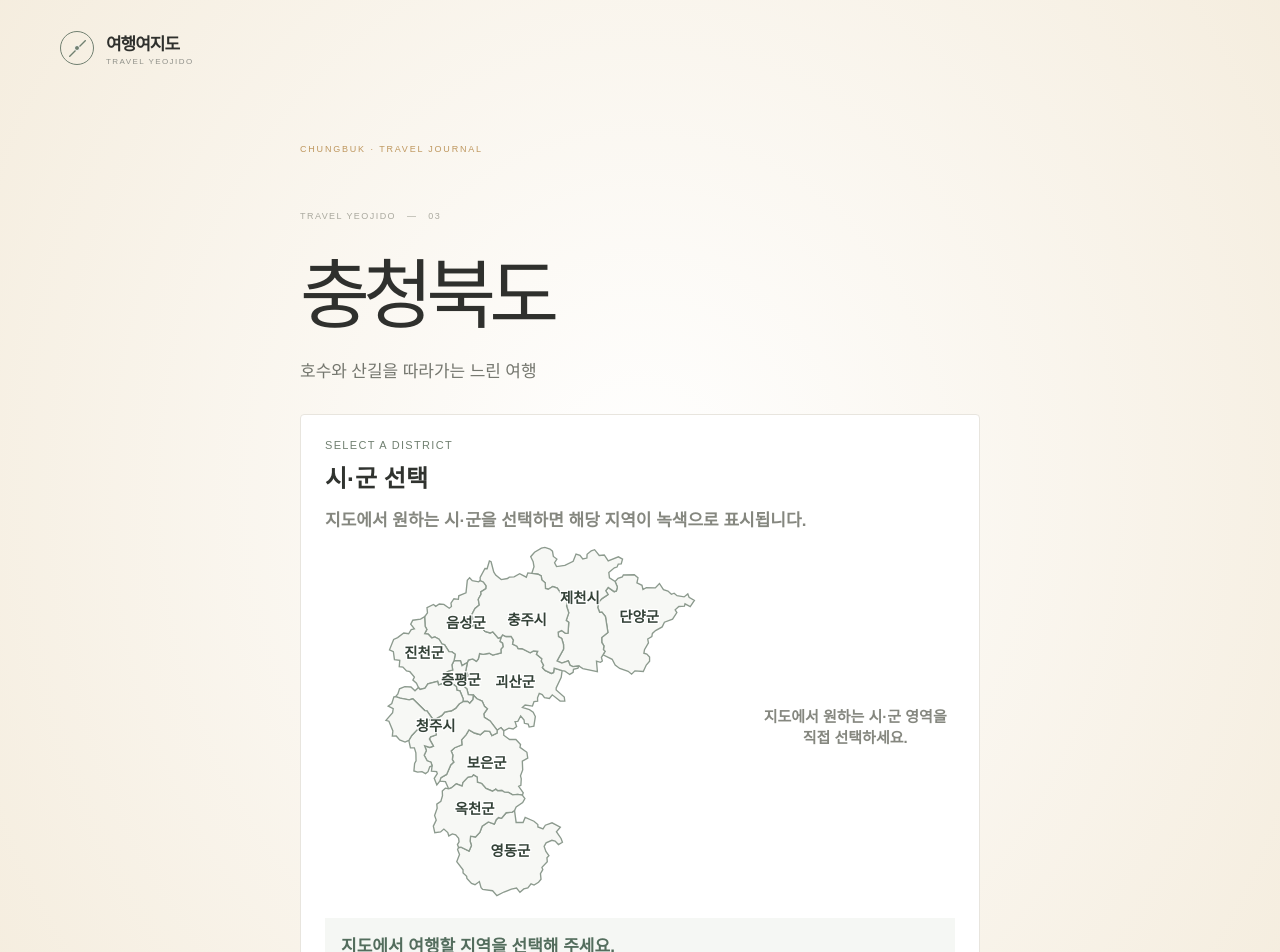
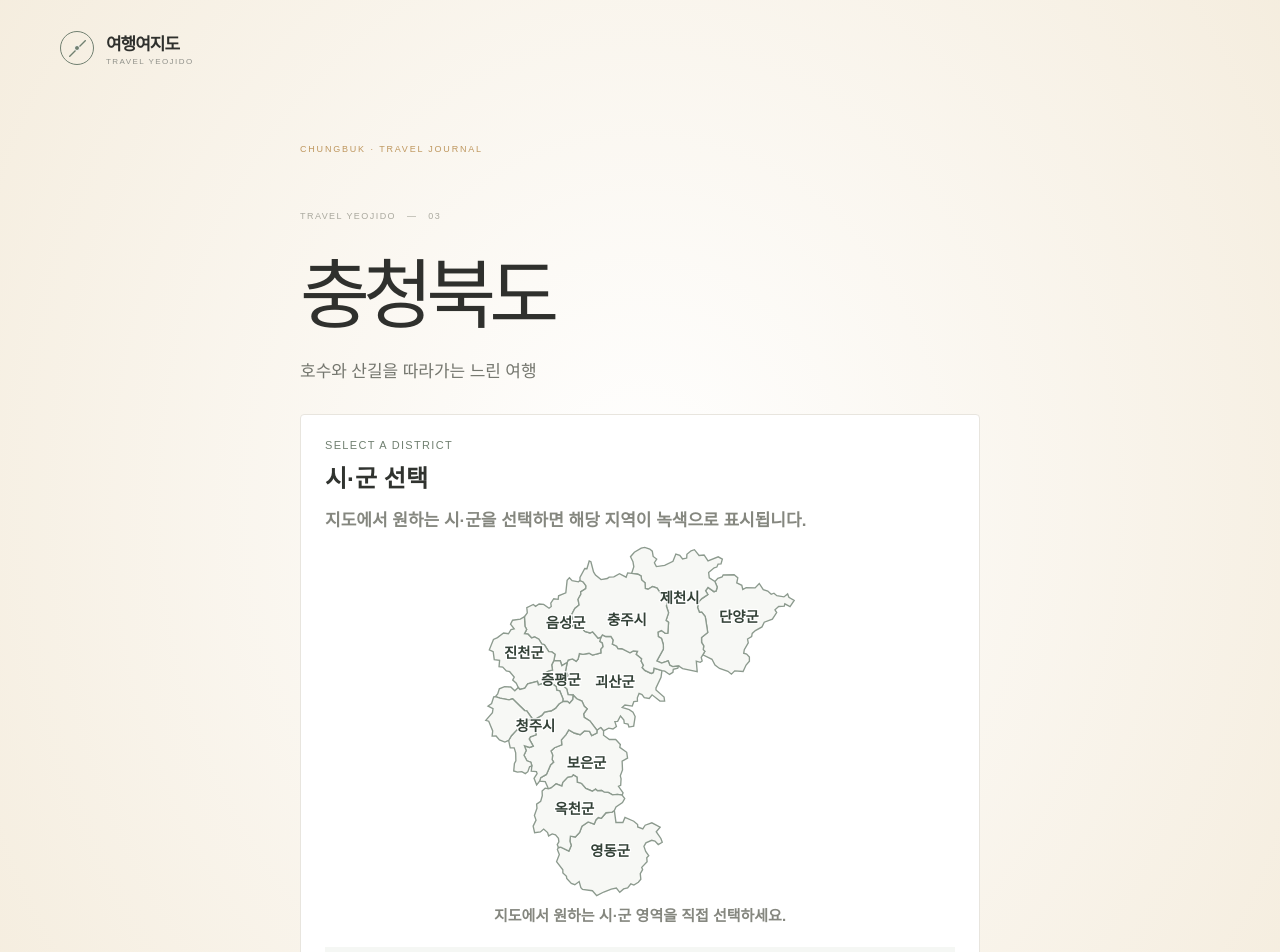
Before and after one commit to hameui/travel-yeojido-ai-studio, a Next.js app: page /regions/chungbuk in a window 1280 px wide. Shown: the top 952 px of the page. Built offline with nearby package versions, Linux system fonts and the light colour scheme.

Commit message:
Center map and move instruction below map

```diff
--- a/src/components/RegionalDistrictSelector.tsx
+++ b/src/components/RegionalDistrictSelector.tsx
@@ -22,7 +22,8 @@ export default function RegionalDistrictSelector({ regionSlug }: Props) {
         <h2 style={{ margin: "0 0 12px", fontSize: "24px", fontWeight: 700, color: "#30332f" }}>시·군 선택</h2>
         <p style={{ margin: "0 0 16px", color: "#85877f", fontSize: "17px", fontWeight: 600 }}>지도에서 원하는 시·군을 선택하면 해당 지역이 녹색으로 표시됩니다.</p>
 
-        <div style={{ width: "min(100%, 640px)", height: "349px", margin: "0 auto 22px", display: "flex", alignItems: "center", justifyContent: "center" }}>
+        <div style={{ width: "min(100%, 640px)", margin: "0 auto 22px" }}>
+          <div style={{ height: "349px", display: "flex", alignItems: "center", justifyContent: "center" }}>
           <svg viewBox={map.viewBox} preserveAspectRatio="xMidYMid meet" role="group" aria-label="행정구역 선택 지도" style={{ display: "block", width: "100%", height: "100%", overflow: "visible" }}>
             {map.items.map((district) => {
               const active = selected === district.id;
@@ -54,6 +55,7 @@ export default function RegionalDistrictSelector({ regionSlug }: Props) {
               </text>
             ))}
           </svg>
+          </div>
           <p style={{ margin: "8px 0 0", textAlign: "center", color: "#85877f", fontSize: "15px", fontWeight: 600 }}>지도에서 원하는 시·군 영역을 직접 선택하세요.</p>
         </div>
 
```
